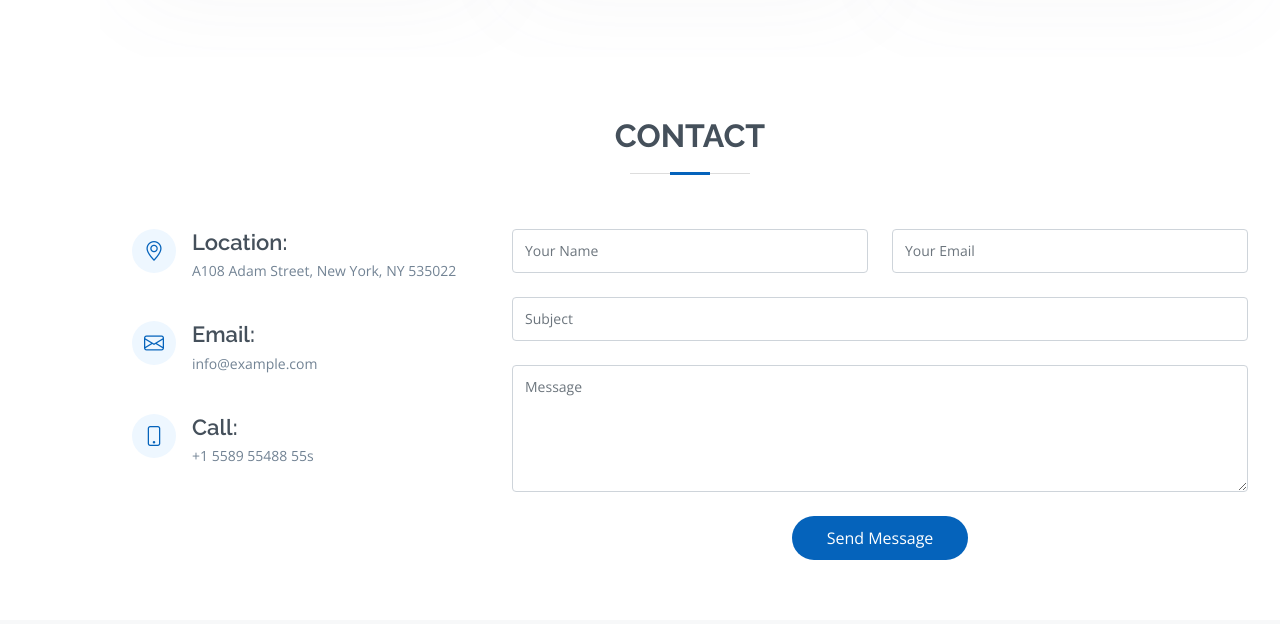
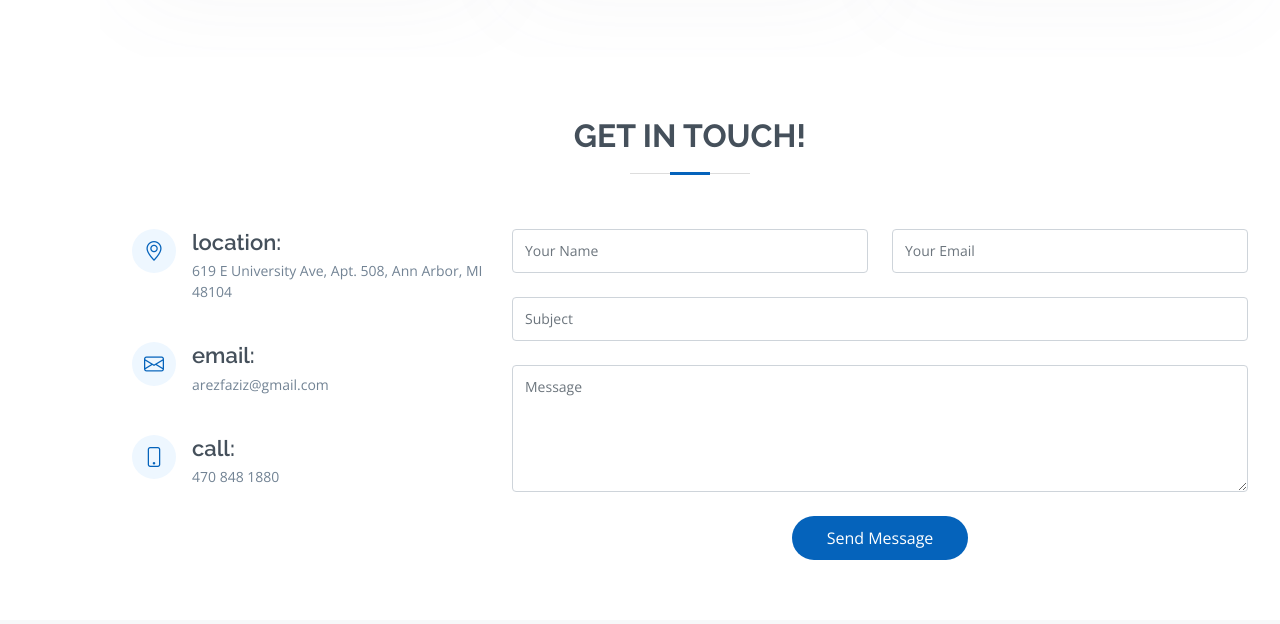
Before and after one commit to arezaziz/arez.github.io, a plain HTML site: page index.html in a window 1280 px wide. Shown: the part 5676-6300 px from the top of the page. Drawn offline with nearby package versions, Linux system fonts and the light colour scheme.

Commit message:
i a m s o b o r e d

```diff
--- a/index.html
+++ b/index.html
@@ -628,7 +628,7 @@
       <div class="container" data-aos="fade-up">
 
         <div class="section-title">
-          <h2>Contact</h2>
+          <h2>get in touch!</h2>
         </div>
 
         <div class="row mt-1">
@@ -637,20 +637,20 @@
             <div class="info">
               <div class="address">
                 <i class="bi bi-geo-alt"></i>
-                <h4>Location:</h4>
-                <p>A108 Adam Street, New York, NY 535022</p>
+                <h4>location:</h4>
+                <p>619 E University Ave, Apt. 508, Ann Arbor, MI 48104</p>
               </div>
 
               <div class="email">
                 <i class="bi bi-envelope"></i>
-                <h4>Email:</h4>
-                <p>info@example.com</p>
+                <h4>email:</h4>
+                <p>arezfaziz@gmail.com</p>
               </div>
 
               <div class="phone">
                 <i class="bi bi-phone"></i>
-                <h4>Call:</h4>
-                <p>+1 5589 55488 55s</p>
+                <h4>call:</h4>
+                <p>470 848 1880</p>
               </div>
 
             </div>
```
